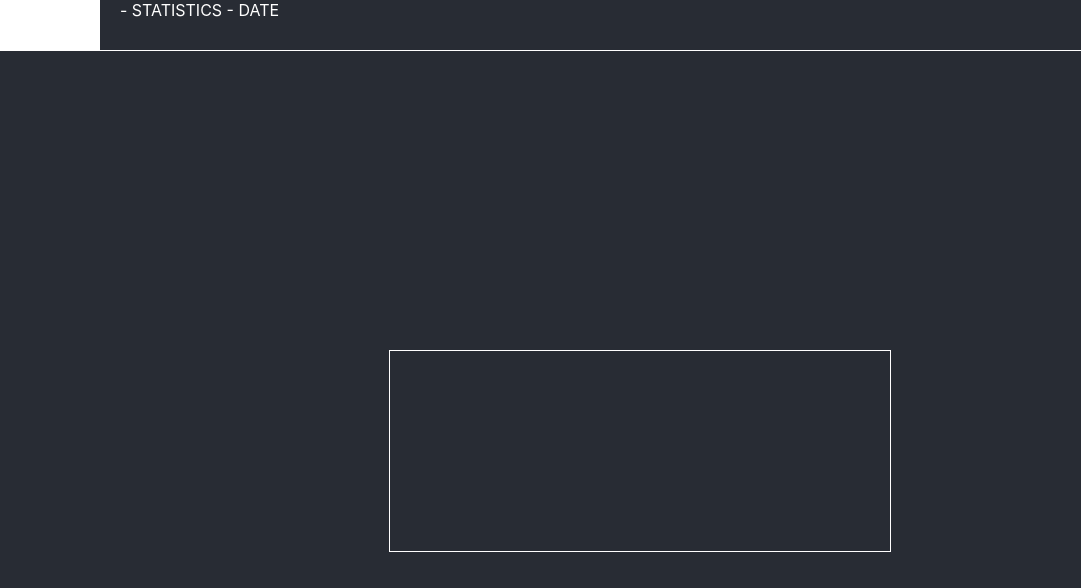
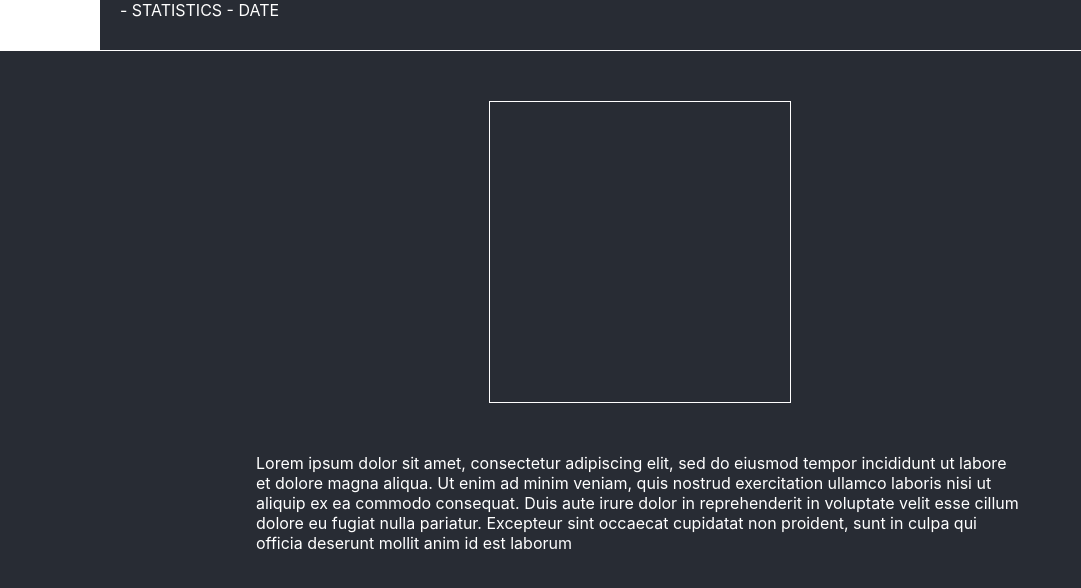
Before and after one commit to VincentHui/haikuApp2, a React (Create React App) app: page /selected in a window 1280 px wide. Shown: the top 588 px of the page, without its empty margins (0-1081 px from the left). Built offline with nearby package versions, Linux system fonts and the light colour scheme.

Commit message:
adding selectedTile improvements

```diff
--- a/src/SelectedTile/selectedTile.jsx
+++ b/src/SelectedTile/selectedTile.jsx
@@ -47,17 +47,24 @@
                 }}></BackButton>
             <div style={{textAlign:'left', marginLeft:20}}>{title} - STATISTICS - DATE</div>
         </SelectedHeader>
-        <Grid style={{minHeight:'100vh'}}>
+        <Grid >
 
             <Guttering render={isDesktop}/>
             <CenterFlex col={3}>
-                <div style={{
-                color: 'white',
-                minWidth: 500,
-                minHeight: 200,
-                borderStyle: 'solid',
-                borderWidth: 'thin'
-                }}>{icon(200)}</div>
+                <div style={{width:'100%', height:50}}></div>
+                <CenterFlex style={{flexDirection:'row', justifyContent:'center'}}>
+                    {/* <Guttering render={isDesktop}/> */}
+                    <div style={{
+                    color: 'white',
+                    minWidth: 300,
+                    minHeight: 300,
+                    borderStyle: 'solid',
+                    borderWidth: 'thin'
+                    }}>{icon(200)}</div>
+                    {/* <Guttering render={isDesktop}/> */}
+                </CenterFlex>
+                <div style={{width:'100%', height:50}}></div>
+                <div >Lorem ipsum dolor sit amet, consectetur adipiscing elit, sed do eiusmod tempor incididunt ut labore et dolore magna aliqua. Ut enim ad minim veniam, quis nostrud exercitation ullamco laboris nisi ut aliquip ex ea commodo consequat. Duis aute irure dolor in reprehenderit in voluptate velit esse cillum dolore eu fugiat nulla pariatur. Excepteur sint occaecat cupidatat non proident, sunt in culpa qui officia deserunt mollit anim id est laborum</div>
             </CenterFlex>
             <Guttering render={isDesktop}/>
         </Grid>
--- a/src/intro/intro.jsx
+++ b/src/intro/intro.jsx
@@ -41,15 +41,15 @@
 `
 export const CenterFlex=styled(Item)`
     display: flex;
-    justify-content: center;
-    flex-direction: row;
-    align-items: center;
+    // justify-content: center;
+    flex-direction: column;
+    // align-items: center;
 `
 
 const IntroTileNonAb = styled(animated.div)`
     flex: 2;
     display: flex;
-    justify-content: center;
+    // justify-content: center;
     align-items: center;
     flex-direction: column;
     width: 400px;
@@ -66,7 +66,6 @@
     return <BigOleRoute >
 
         <Guttering render={isDesktop}/>
-        {/* <div style={{flex:3}}> */}
             <IntroTileNonAb>
                 <div style={{ color: 'white',borderStyle: 'solid',borderWidth: 'thin'}}>
                     <div style={{margin: 30}}>
@@ -75,15 +74,9 @@
                     </div>
 
                     <TileSpring onClick={()=>history.push("/cards")} style={{width:'100%', opacity:0}}>GO ></TileSpring>
-                    {/* <Link to="/cards" style={{textDecoration: 'none', width:'100%'}}>
-                    <div style={{color:'black',  backgroundColor: 'white',
-                    textAlign: 'center',height: 50,  textAlign: 'center',
-                    verticalAlign: 'middle', lineHeight:3}}>GO</div>
-                    </Link>                     */}
                 </div>
 
             </IntroTileNonAb>
-        {/* </div> */}
         <Guttering render={isDesktop}/>
 
     </BigOleRoute>
```
